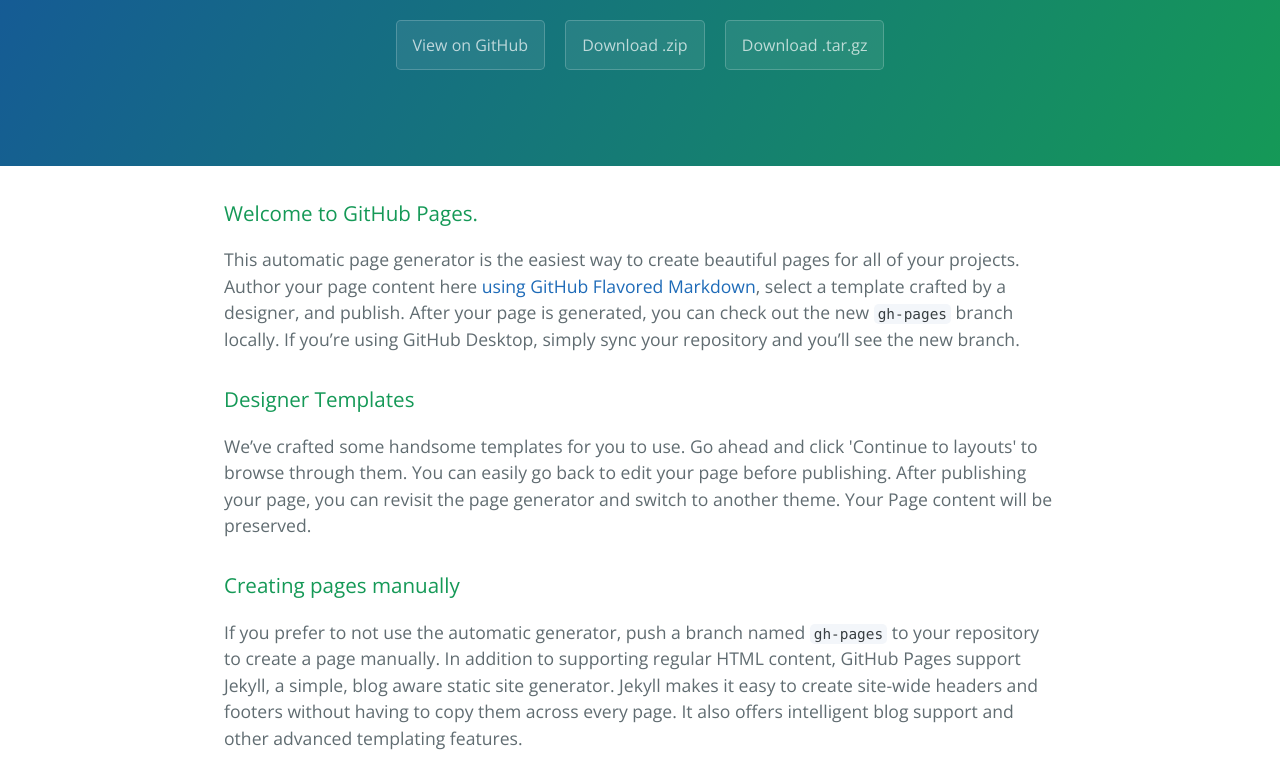
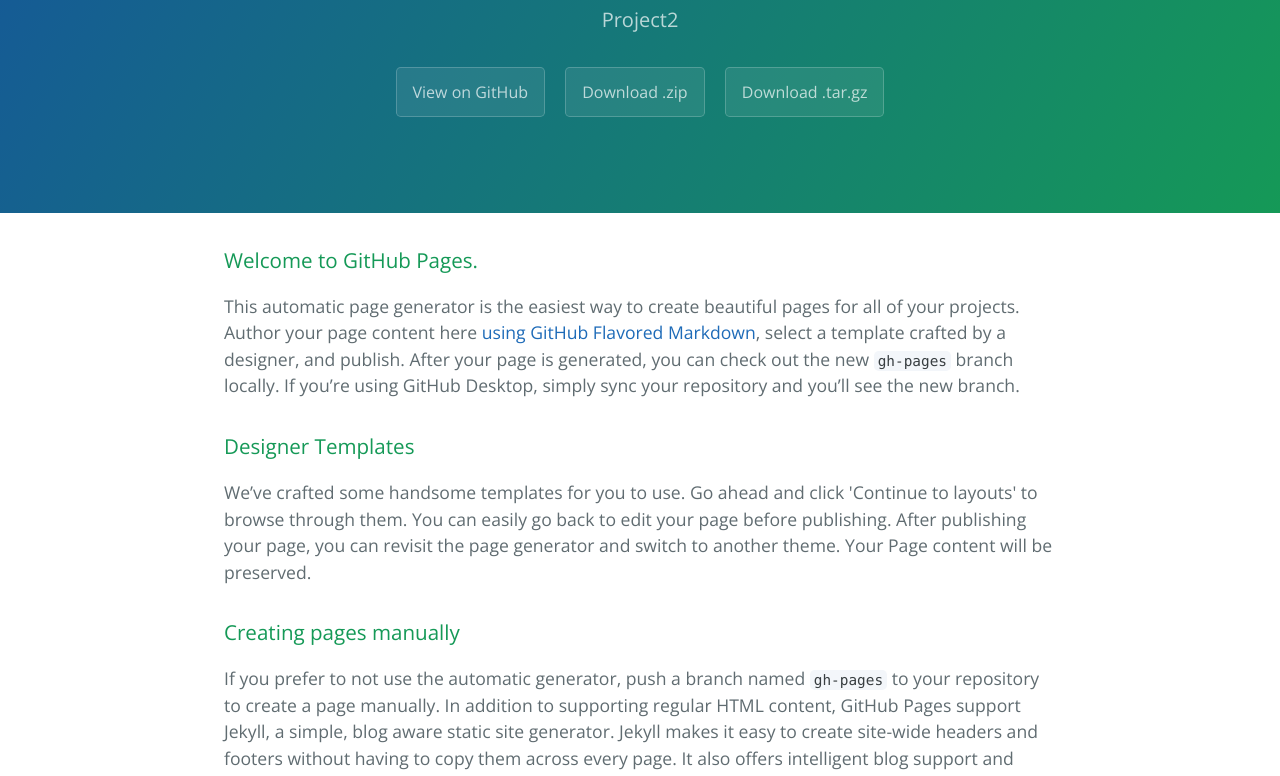
Before and after one commit to ShouzhiHuang/Polynomial-Operation, a plain HTML site: page index.html in a window 1280 px wide. Shown: the part 170-946 px from the top of the page. Drawn offline with nearby package versions, Linux system fonts and the light colour scheme.

Commit message:
add project number

```diff
--- a/index.html
+++ b/index.html
@@ -12,7 +12,7 @@
   <body>
     <section class="page-header">
       <h1 class="project-name">Polynomial-operation</h1>
-      <h2 class="project-tagline"></h2>
+      <h2 class="project-tagline">Project2</h2>
       <a href="https://github.com/ShouzhiHuang/Polynomial-Operation" class="btn">View on GitHub</a>
       <a href="https://github.com/ShouzhiHuang/Polynomial-Operation/zipball/master" class="btn">Download .zip</a>
       <a href="https://github.com/ShouzhiHuang/Polynomial-Operation/tarball/master" class="btn">Download .tar.gz</a>
```
